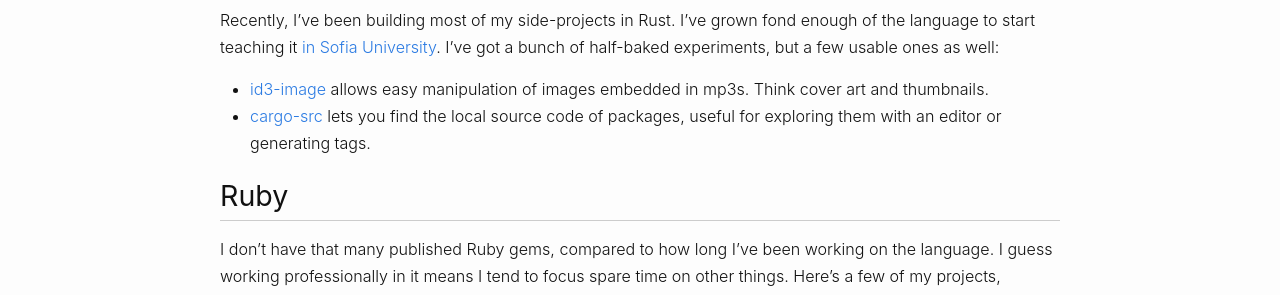
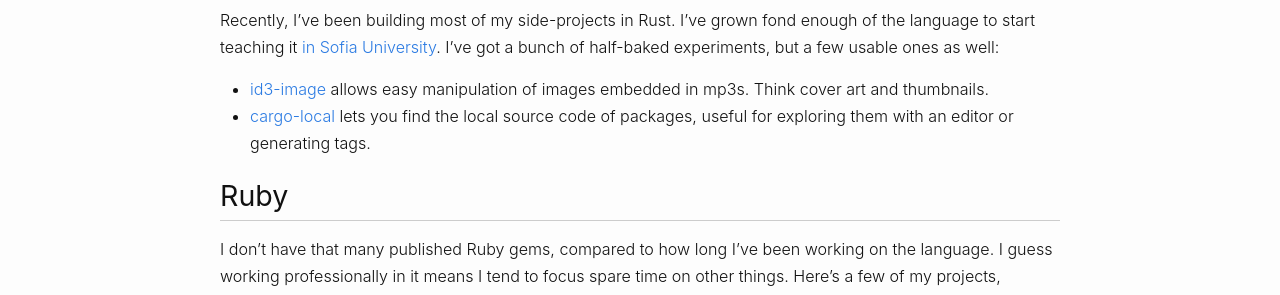
Before and after one commit to AndrewRadev/blog, a Jekyll site: the page built from about.md, in a window 1280 px wide and 900 px high. Shown: the part 448-743 px from the top of the window. Built offline with Jekyll 4.4.1, drawn with Linux system fonts in a browser that asks for light colours.

Commit message:
Minor fix

```diff
--- a/about.md
+++ b/about.md
@@ -17,7 +17,7 @@ Professionally, I code mostly in Ruby and Rails. In my spare time (and very non-
 Recently, I've been building most of my side-projects in Rust. I've grown fond enough of the language to start teaching it [in Sofia University](https://fmi.rust-lang.bg/). I've got a bunch of half-baked experiments, but a few usable ones as well:
 
 - [id3-image](https://github.com/AndrewRadev/id3-image) allows easy manipulation of images embedded in mp3s. Think cover art and thumbnails.
-- [cargo-src](https://github.com/AndrewRadev/cargo-src) lets you find the local source code of packages, useful for exploring them with an editor or generating tags.
+- [cargo-local](https://github.com/AndrewRadev/cargo-local) lets you find the local source code of packages, useful for exploring them with an editor or generating tags.
 
 ## Ruby
 
```
